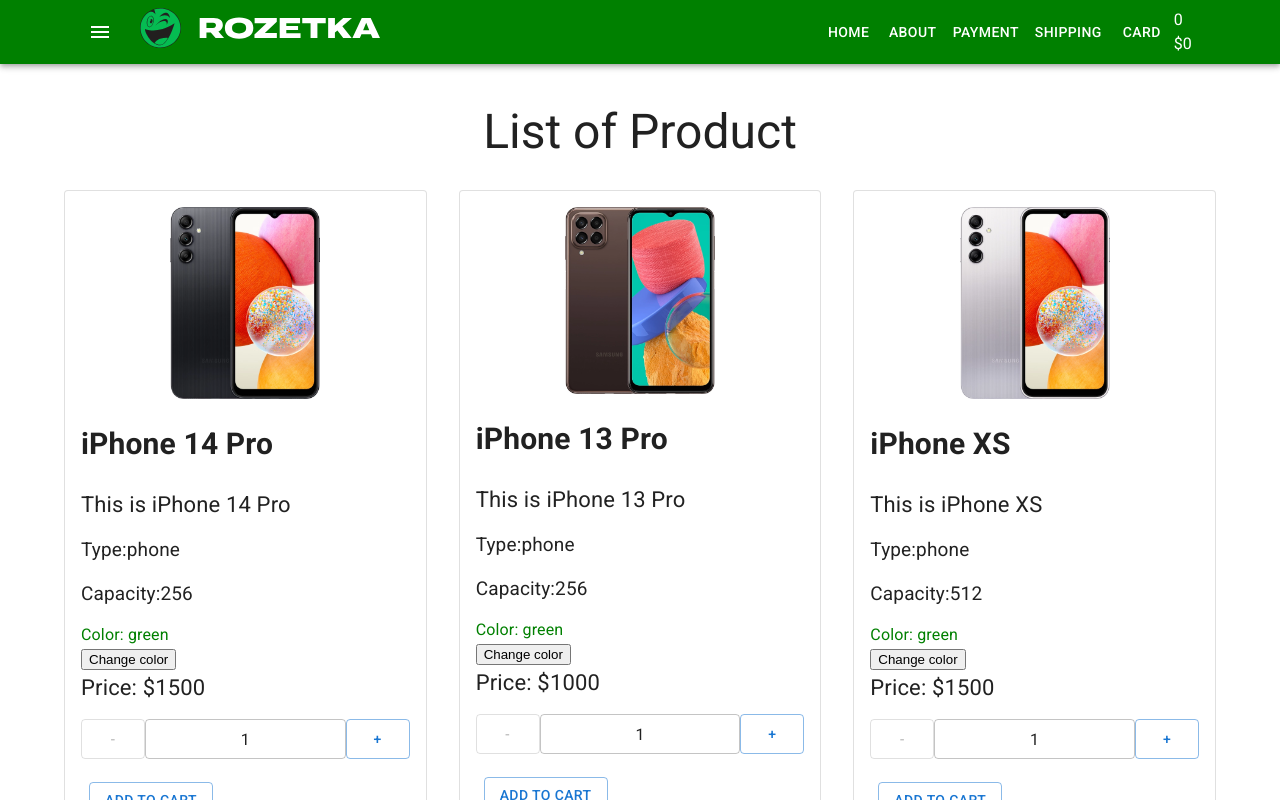
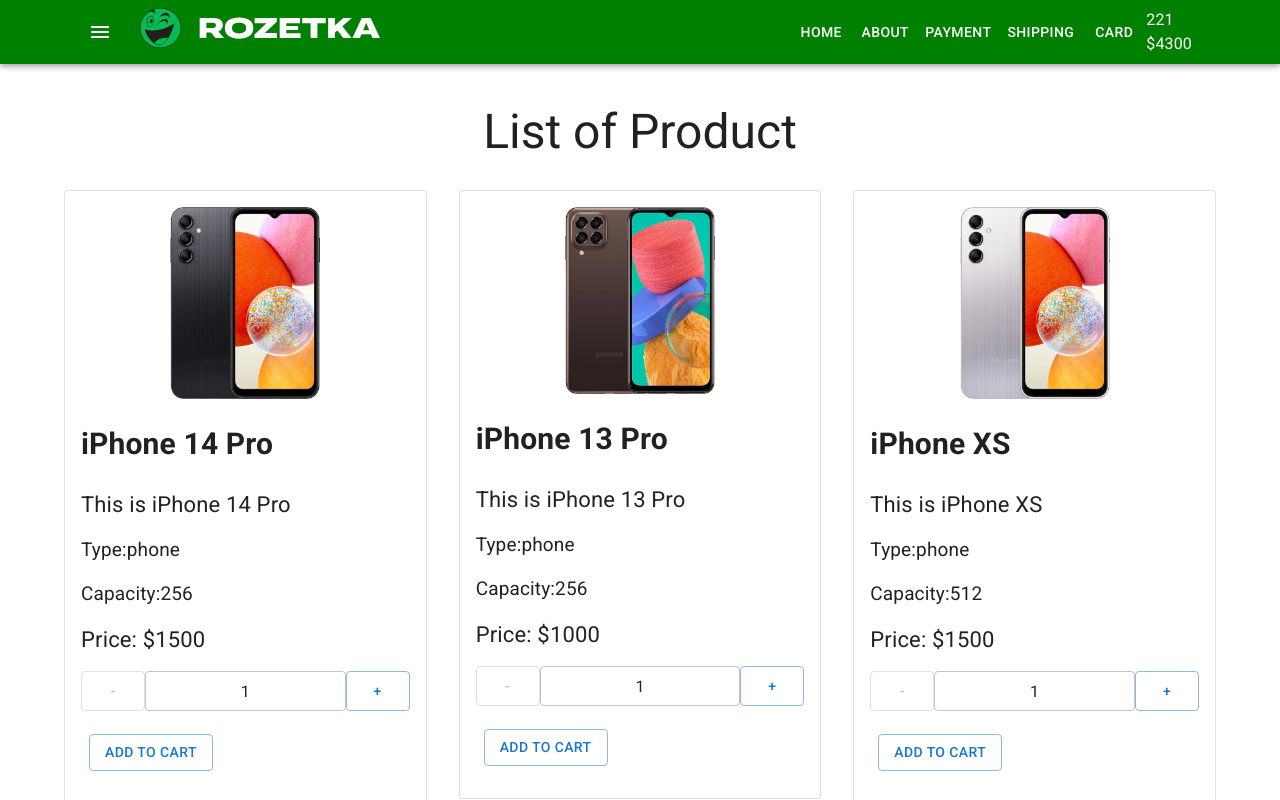
Before and after one commit to Volodymyr-VNB/react-shop, a React (Create React App) app: page / in a window 1280 px wide. Shown: the top 800 px of the page. Built offline with nearby package versions, Linux system fonts and the light colour scheme.

Commit message:
пробросили данние , строим сначало маршрут и ищем общую точку

```diff
--- a/src/Container/App/App.tsx
+++ b/src/Container/App/App.tsx
@@ -2,14 +2,25 @@
 import CssBaseline from '@mui/material/CssBaseline';
 import { StyledEngineProvider } from '@mui/material/styles';
 import Main from "Container/Main/Main";
-
+import { useState } from "react";
+type CartData = {
+    totalCount: number
+    totalPrice: number
+}
 
 const App = () => {
+    const [cartData, setCartData] = useState<CartData>({
+        totalCount: 221,
+        totalPrice: 4300,
+    })
     return  (
     <>
     <StyledEngineProvider injectFirst>
     <CssBaseline />
-    <Header/>
+    <Header
+    cartData={cartData}
+
+    />
     <Main/>
     </StyledEngineProvider>
     </>
--- a/src/Container/Header/Header.tsx
+++ b/src/Container/Header/Header.tsx
@@ -16,9 +16,13 @@
 
 
 
-type Props = {}
+type Props = {
+  cartData:{
+  totalCount: number
+    totalPrice: number}
+}
 
-const Header = (props: Props) => {
+const Header = ({cartData}: Props) => {
   return (
     <AppBar position="static"
             className='fon'
@@ -37,7 +41,9 @@
           </IconButton>
           <Logo />
           <Menu/>
-          <CardHeader/>
+          <CardHeader
+          cartData={cartData}
+          />
         </Toolbar>
         </Container>
       </AppBar>
--- a/src/components/CardHeader/CardHeader.tsx
+++ b/src/components/CardHeader/CardHeader.tsx
@@ -1,9 +1,13 @@
-type Props = {}
-const CardHeader = (props: Props) => {
+type Props = {
+  cartData:{
+    totalCount: number
+      totalPrice: number}
+}
+const CardHeader = ({cartData}: Props) => {
   return (
     <div>
-        <div>0</div>
-        <div>$0</div>
+        <div>{cartData.totalCount}</div>
+        <div>${cartData.totalPrice}</div>
     </div>
   )
 }
--- a/src/components/Products/ProductsListItem.tsx
+++ b/src/components/Products/ProductsListItem.tsx
@@ -25,7 +25,10 @@
     image,
 }: Props) => {
     const [count, setCount] = useState<number>(1)
-    const [color, setColor] = useState<string>("green")
+    // const [suma, setSuma] = useState<number>(0)
+    // const [countall, setCountall] = useState<number>(0)
+
+
 
     const onIncrementClick = () =>{
       setCount((prevState)=>prevState+1)
@@ -33,9 +36,10 @@
     const onDecrementClick = () =>{
       setCount((prevState)=>prevState-1)
     }
-    const onChengColor = () =>{
-      setColor((prevState)=> prevState==="green"? "red":"green" )
-    }
+    // const onSumClick = () =>{
+    //   setCountall((prevState)=>prevState + {this.state.count})
+    // }
+
 
     return (
         <Card className="product" variant="outlined">
@@ -47,9 +51,7 @@
                 <p className="product-description">{description}</p>
                 <div className="product-features">Type:{type}</div>
                 <div className="product-features">Capacity:{capacity}</div>
-                <div className={color}>Color: {color}</div>
-                <button
-                onClick={()=> onChengColor()}>Change color</button>
+
                 <div className="product-price">Price: ${price}</div>
                 <div className="product-quantity">
                     <Button variant="outlined"
```
